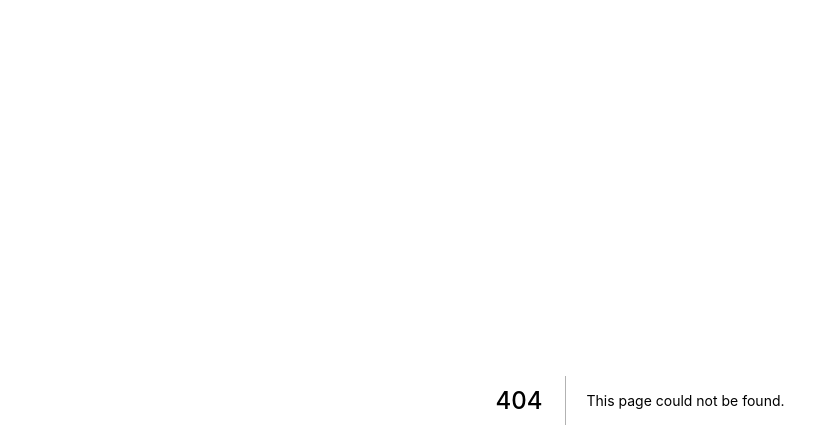
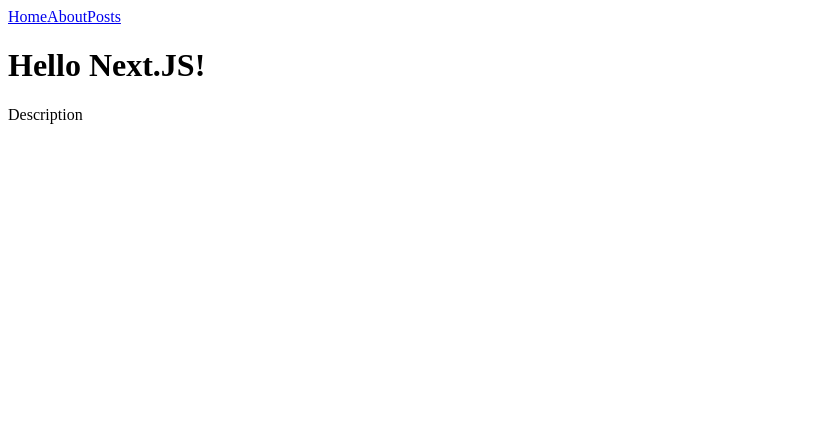
Before and after one commit to bezvrednyy/watch-yourself-money, a Next.js app: page /main-space in a window 1280 px wide. Before the commit this address had no page. Shown: the top 448 px of the page, without its empty margins (0-839 px from the left). Built offline with nearby package versions, Linux system fonts and the light colour scheme.

Commit message:
Вынес панель навигации в отдельный компонент

```diff
--- a/components/MainLayout.tsx
+++ b/components/MainLayout.tsx
@@ -1,6 +1,6 @@
 import Head from 'next/head'
-import Link from 'next/link'
 import {ReactChild} from 'react'
+import {NavigationPanel} from './navigation/NavigationPanel'
 
 type MainLayoutProps = {
     title: string,
@@ -17,11 +17,7 @@
             <meta name="keywords" content="ключевые слова"/>
             <meta name="description" content="описание"/>
         </Head>
-        <nav>
-           <Link href='/'>Home</Link>
-           <Link href='/about'>About</Link>
-           <Link href='/posts'>Posts</Link>
-        </nav>
+        <NavigationPanel/>
         <main>
             {children}
         </main>
--- /dev/null
+++ b/components/navigation/NavigationPanel.tsx
@@ -0,0 +1,14 @@
+import Link from 'next/link'
+
+function NavigationPanel() {
+
+    return <nav>
+        <Link href='/main-space'>Home</Link>
+        <Link href='/about'>About</Link>
+        <Link href='/posts'>Posts</Link>
+    </nav>
+}
+
+export {
+    NavigationPanel,
+}
--- a/pages/index.tsx
+++ b/pages/main-space/index.tsx
@@ -1,6 +1,4 @@
-import Link from 'next/link'
-import Head from 'next/head'
-import {MainLayout} from '../components/MainLayout'
+import {MainLayout} from '../../components/MainLayout'
 
 export default function Index() {
 	return <MainLayout title={'Home page'}>
```
